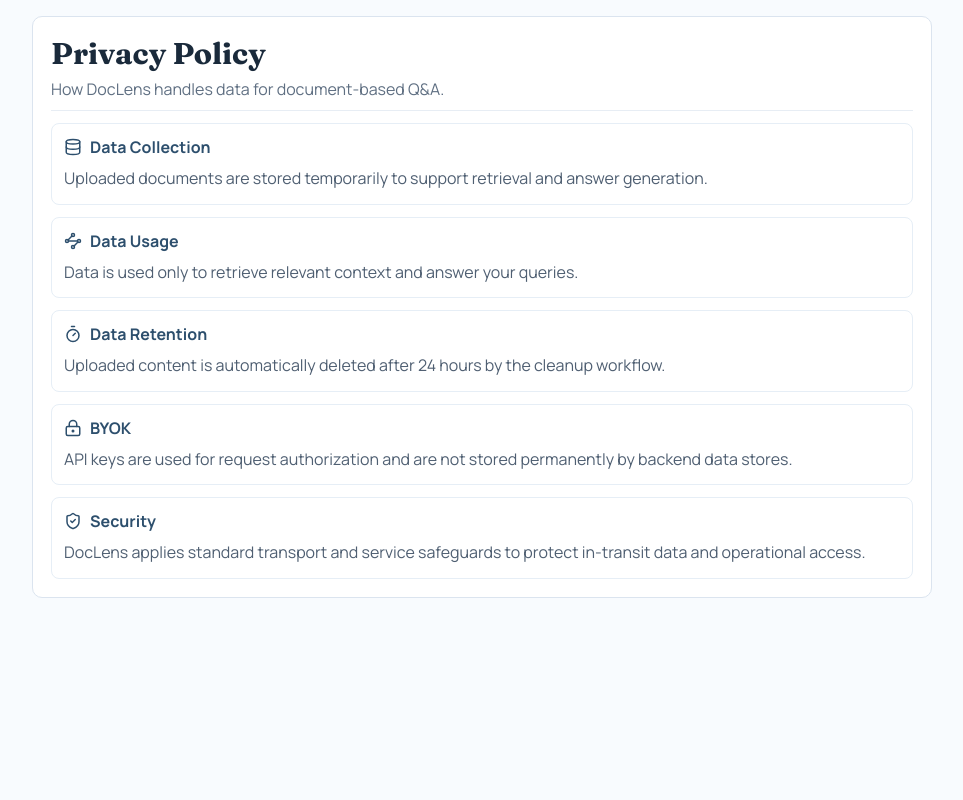
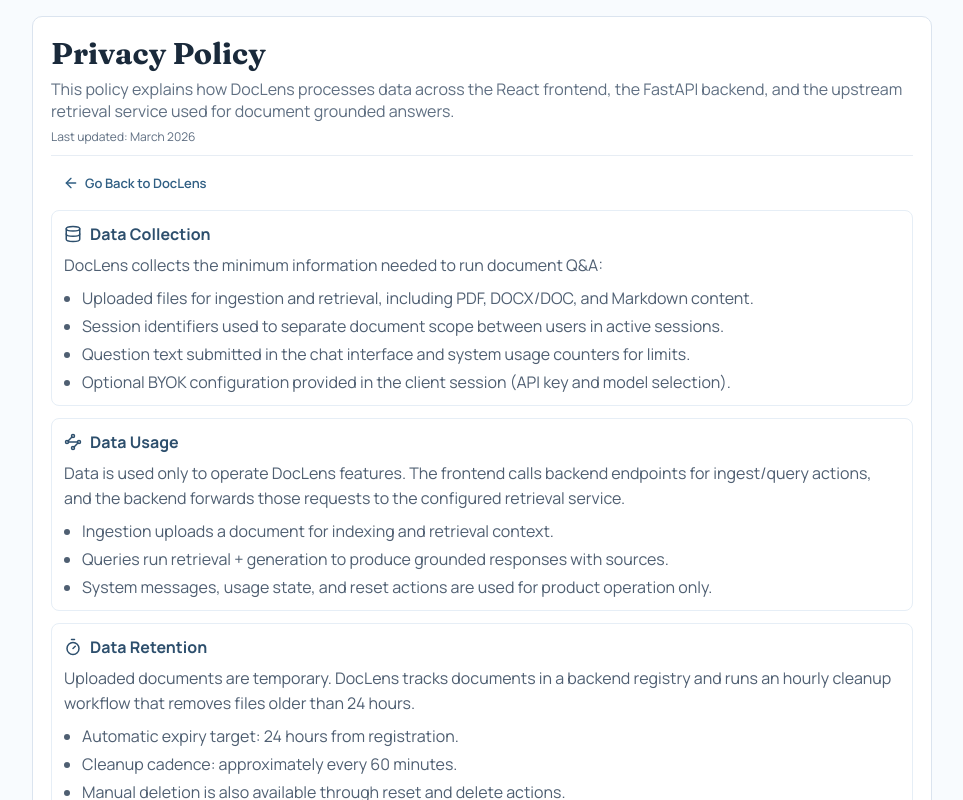
Before and after one commit to jayyprajapati/DocLens, a React (Vite) app in the folder frontend/: page /privacy in a window 1280 px wide. Shown: the top 800 px of the page, without its empty margins (158-1121 px from the left). Built offline with nearby package versions, Linux system fonts and the light colour scheme.

Commit message:
feat: Update legal pages with detailed content and navigation; enhance styling in AppFooter and Header components

```diff
--- a/frontend/src/App.css
+++ b/frontend/src/App.css
@@ -134,8 +134,8 @@
 }
 
 .usage-dropdown-panel {
-  width: fit-content;
-  min-width: 0;
+  width: max-content;
+  min-width: 178px;
 }
 
 .byok-toggle-row {
@@ -270,8 +270,8 @@
 .panel-label-row {
   display: flex;
   align-items: center;
-  justify-content: space-between;
-  gap: 8px;
+  justify-content: flex-start;
+  gap: 4px;
 }
 
 .field-label.field-label-stack {
@@ -284,6 +284,16 @@
 .compact-input {
   width: 220px;
   min-width: 220px;
+}
+
+.compact-input-wrap {
+  width: 190px;
+  max-width: 190px;
+}
+
+.compact-input-key {
+  width: 190px;
+  min-width: 190px;
 }
 
 .control-leading-icon {
@@ -341,6 +351,7 @@
   color: #5f6b7a;
   font-size: 13px;
   line-height: 1.2;
+  white-space: nowrap;
 }
 
 .reset-divider {
@@ -1110,6 +1121,33 @@
   color: #5f6f82;
 }
 
+.legal-meta {
+  margin-top: 6px !important;
+  font-size: 12px;
+  color: #7a8ca1;
+}
+
+.legal-back-row {
+  display: flex;
+  justify-content: flex-start;
+}
+
+.legal-back-link {
+  display: inline-flex;
+  align-items: center;
+  gap: 6px;
+  color: #2f5e83;
+  text-decoration: none;
+  padding: 6px 12px;
+  font-size: 13px;
+  font-weight: 600;
+}
+
+.legal-back-link:hover {
+  text-decoration: underline;
+  cursor: pointer;
+}
+
 .legal-section {
   border: 1px solid #e6eef6;
   border-radius: 8px;
@@ -1131,6 +1169,14 @@
   margin: 0;
   color: #4f5f72;
   line-height: 1.6;
+}
+
+.legal-section ul {
+  margin: 0;
+  padding-left: 18px;
+  color: #4f5f72;
+  display: grid;
+  gap: 6px;
 }
 
 .modal-overlay {
@@ -1267,6 +1313,13 @@
     min-width: 0;
   }
 
+  .compact-input-wrap,
+  .compact-input-key {
+    width: 100%;
+    min-width: 0;
+    max-width: 100%;
+  }
+
   .app-footer {
     grid-template-columns: 1fr;
     align-items: flex-start;
--- a/frontend/src/components/AppFooter.jsx
+++ b/frontend/src/components/AppFooter.jsx
@@ -8,7 +8,7 @@
 
   return (
     <footer className="app-footer" aria-label="DocLens footer">
-      <div className="footer-left">© {currentYear} DocLens</div>
+      <div className="footer-left">© {currentYear} DocLens. All rights reserved.</div>
       <div className="footer-center">The response is AI-generated. Verify sources.</div>
       <div className="footer-right">
         <Link className="footer-link" to="/privacy">Privacy Policy</Link>
--- a/frontend/src/components/Header.jsx
+++ b/frontend/src/components/Header.jsx
@@ -114,10 +114,10 @@
 
                       <div className="control-row control-row-compact">
                         <KeyRound size={16} aria-hidden="true" className="control-leading-icon" />
-                        <div className="input-with-inline-action">
+                        <div className="input-with-inline-action compact-input-wrap">
                           <input
                             id="api-key-input"
-                            className="input input-key input-key-inline compact-input"
+                            className="input input-key input-key-inline compact-input compact-input-key"
                             type={isApiKeyVisible ? 'text' : 'password'}
                             value={apiKey}
                             placeholder="Enter your Ollama key"
--- a/frontend/src/pages/PrivacyPage.jsx
+++ b/frontend/src/pages/PrivacyPage.jsx
@@ -1,4 +1,5 @@
-import { Database, LockKeyhole, ShieldCheck, Timer, Waypoints } from 'lucide-react'
+import { ArrowLeft, Database, LockKeyhole, ShieldCheck, Timer, Waypoints } from 'lucide-react'
+import { Link } from 'react-router-dom'
 
 function PrivacyPage() {
   return (
@@ -6,32 +7,83 @@
       <div className="legal-shell">
         <header className="legal-header">
           <h1>Privacy Policy</h1>
-          <p>How DocLens handles data for document-based Q&A.</p>
+          <p>
+            This policy explains how DocLens processes data across the React frontend, the FastAPI backend,
+            and the upstream retrieval service used for document grounded answers.
+          </p>
+          <p className="legal-meta">Last updated: March 2026</p>
         </header>
+
+        <div className="legal-back-row">
+          <Link className="legal-back-link" to="/">
+            <ArrowLeft size={16} aria-hidden="true" />
+            <span>Go Back to DocLens</span>
+          </Link>
+        </div>
 
         <section className="legal-section">
           <h2><Database size={18} aria-hidden="true" /> Data Collection</h2>
-          <p>Uploaded documents are stored temporarily to support retrieval and answer generation.</p>
+          <p>
+            DocLens collects the minimum information needed to run document Q&A:
+          </p>
+          <ul>
+            <li>Uploaded files for ingestion and retrieval, including PDF, DOCX/DOC, and Markdown content.</li>
+            <li>Session identifiers used to separate document scope between users in active sessions.</li>
+            <li>Question text submitted in the chat interface and system usage counters for limits.</li>
+            <li>Optional BYOK configuration provided in the client session (API key and model selection).</li>
+          </ul>
         </section>
 
         <section className="legal-section">
           <h2><Waypoints size={18} aria-hidden="true" /> Data Usage</h2>
-          <p>Data is used only to retrieve relevant context and answer your queries.</p>
+          <p>
+            Data is used only to operate DocLens features. The frontend calls backend endpoints for
+            ingest/query actions, and the backend forwards those requests to the configured retrieval service.
+          </p>
+          <ul>
+            <li>Ingestion uploads a document for indexing and retrieval context.</li>
+            <li>Queries run retrieval + generation to produce grounded responses with sources.</li>
+            <li>System messages, usage state, and reset actions are used for product operation only.</li>
+          </ul>
         </section>
 
         <section className="legal-section">
           <h2><Timer size={18} aria-hidden="true" /> Data Retention</h2>
-          <p>Uploaded content is automatically deleted after 24 hours by the cleanup workflow.</p>
+          <p>
+            Uploaded documents are temporary. DocLens tracks documents in a backend registry and runs an
+            hourly cleanup workflow that removes files older than 24 hours.
+          </p>
+          <ul>
+            <li>Automatic expiry target: 24 hours from registration.</li>
+            <li>Cleanup cadence: approximately every 60 minutes.</li>
+            <li>Manual deletion is also available through reset and delete actions.</li>
+          </ul>
         </section>
 
         <section className="legal-section">
           <h2><LockKeyhole size={18} aria-hidden="true" /> BYOK</h2>
-          <p>API keys are used for request authorization and are not stored permanently by backend data stores.</p>
+          <p>
+            Bring Your Own Key (BYOK) lets you provide an API key and model for your own provider usage.
+            BYOK credentials are intended for request authorization and user-controlled model access.
+          </p>
+          <ul>
+            <li>BYOK values are held in client session storage to support ongoing interaction.</li>
+            <li>DocLens backend does not persist API keys as permanent database records.</li>
+            <li>You are responsible for protecting your own API credentials.</li>
+          </ul>
         </section>
 
         <section className="legal-section">
           <h2><ShieldCheck size={18} aria-hidden="true" /> Security</h2>
-          <p>DocLens applies standard transport and service safeguards to protect in-transit data and operational access.</p>
+          <p>
+            DocLens applies standard service safeguards for local development and deployment hygiene,
+            including request validation and controlled endpoint behavior.
+          </p>
+          <ul>
+            <li>Backend acts as a gateway layer and normalizes requests before forwarding.</li>
+            <li>CORS boundaries are enforced for approved frontend origins.</li>
+            <li>You should run DocLens behind secure transport and infrastructure controls in production.</li>
+          </ul>
         </section>
       </div>
     </div>
--- a/frontend/src/pages/TermsPage.jsx
+++ b/frontend/src/pages/TermsPage.jsx
@@ -1,4 +1,5 @@
-import { AlertTriangle, Gauge, Handshake, RefreshCcw, ShieldAlert } from 'lucide-react'
+import { AlertTriangle, ArrowLeft, Gauge, Handshake, RefreshCcw, ShieldAlert } from 'lucide-react'
+import { Link } from 'react-router-dom'
 
 function TermsPage() {
   return (
@@ -6,32 +7,79 @@
       <div className="legal-shell">
         <header className="legal-header">
           <h1>Terms of Use</h1>
-          <p>Usage expectations and responsibilities for using DocLens.</p>
+          <p>
+            These terms govern use of the DocLens interface, backend API gateway, and document Q&A workflows.
+          </p>
+          <p className="legal-meta">Last updated: March 2026</p>
         </header>
+
+        <div className="legal-back-row">
+          <Link className="legal-back-link" to="/">
+            <ArrowLeft size={16} aria-hidden="true" />
+            <span>Go Back to DocLens</span>
+          </Link>
+        </div>
 
         <section className="legal-section">
           <h2><Gauge size={18} aria-hidden="true" /> Usage Limits</h2>
-          <p>Free and BYOK tiers follow quota limits shown in the application usage panel.</p>
+          <p>
+            Usage limits are enforced by product policy and surfaced in the Usage panel.
+          </p>
+          <ul>
+            <li>Free mode: up to 1 document and 2 queries.</li>
+            <li>BYOK mode: up to 5 documents and unlimited queries.</li>
+            <li>Limits can change as product policy evolves.</li>
+          </ul>
         </section>
 
         <section className="legal-section">
           <h2><ShieldAlert size={18} aria-hidden="true" /> BYOK Responsibility</h2>
-          <p>You are responsible for providing a valid API key and model selection when BYOK is enabled.</p>
+          <p>
+            When BYOK is enabled, you are responsible for your key management, account billing, and model selection.
+          </p>
+          <ul>
+            <li>Use only API keys you are authorized to use.</li>
+            <li>Do not share exposed keys in screenshots, logs, or public repositories.</li>
+            <li>Provider-side billing, quotas, and policy compliance remain your responsibility.</li>
+          </ul>
         </section>
 
         <section className="legal-section">
           <h2><AlertTriangle size={18} aria-hidden="true" /> No Guarantees</h2>
-          <p>AI outputs can be incomplete or incorrect; always verify important claims and cited sources.</p>
+          <p>
+            DocLens provides AI-assisted outputs and retrieval references, but responses may still contain
+            inaccuracies, omissions, or outdated information.
+          </p>
+          <ul>
+            <li>Always validate important legal, medical, financial, or operational decisions independently.</li>
+            <li>Source grounding improves reliability but does not guarantee correctness.</li>
+            <li>Service availability and response quality may vary with upstream provider behavior.</li>
+          </ul>
         </section>
 
         <section className="legal-section">
           <h2><Handshake size={18} aria-hidden="true" /> Fair Usage</h2>
-          <p>Do not misuse the platform or attempt to bypass quota, safety, or service restrictions.</p>
+          <p>
+            You agree not to abuse or disrupt DocLens, its backend endpoints, or integrated infrastructure.
+          </p>
+          <ul>
+            <li>Do not attempt to bypass usage limits, safety constraints, or deletion policies.</li>
+            <li>Do not upload unlawful or malicious content intended to compromise systems.</li>
+            <li>Do not reverse engineer or misuse service internals beyond documented behavior.</li>
+          </ul>
         </section>
 
         <section className="legal-section">
           <h2><RefreshCcw size={18} aria-hidden="true" /> Changes to Service</h2>
-          <p>Features and limits may change over time as the product and infrastructure evolve.</p>
+          <p>
+            DocLens is actively developed. Features, API routes, model defaults, and usage policies may be
+            updated without prior notice to support quality, security, and roadmap changes.
+          </p>
+          <ul>
+            <li>Current backend endpoint set includes query, ingest, generate, delete, and delete-all flows.</li>
+            <li>Configuration may depend on environment variables such as base URL and default model settings.</li>
+            <li>Continued use after updates constitutes acceptance of revised terms.</li>
+          </ul>
         </section>
       </div>
     </div>
```
